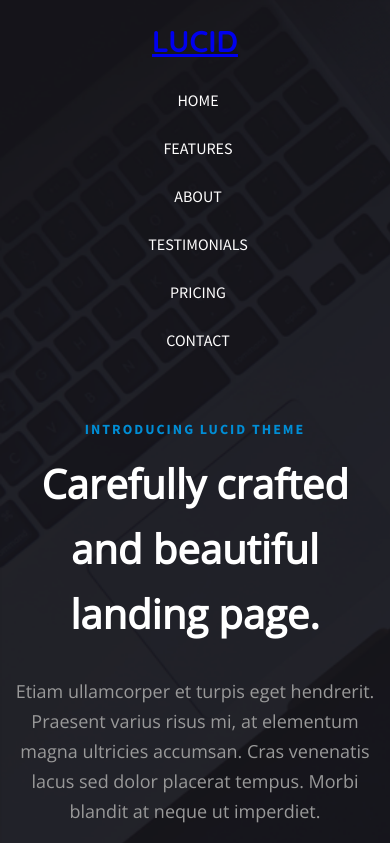
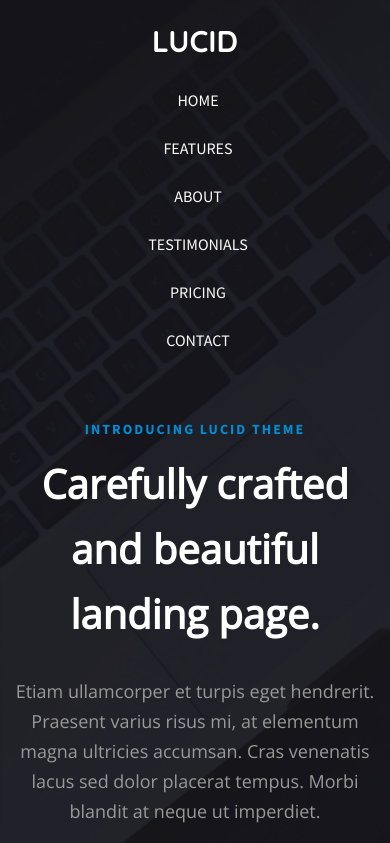
Before and after one commit to Drawman6/drawman5.github.io, a plain HTML site: page index.html in a window 390 px wide. Shown: the top 843 px of the page. Drawn offline with nearby package versions, Linux system fonts and the light colour scheme.

Commit message:
Update css/style.css

```diff
--- a/css/style.css
+++ b/css/style.css
@@ -87,6 +87,7 @@ body{margin:0;padding:0;font-family:'Open Sans',sans-serif;-webkit-box-sizing:bo
 @media (max-width: 576px) {
 .btn{display:inline;margin-right:0;margin-bottom:20px}
 .logo{text-align:center;font-size:30px}
+.logo a{text-decoration: none; color: #fff}
 .header-nav_menu{margin:0 auto}
 .header-nav_menu ul li{display:block;text-align:center;margin-left:0;margin-top:10px;font-size:28px;margin-right:34px;text-transform:uppercase}
 .header-nav_menu ul li:hover::before{margin-top:38px}
```
